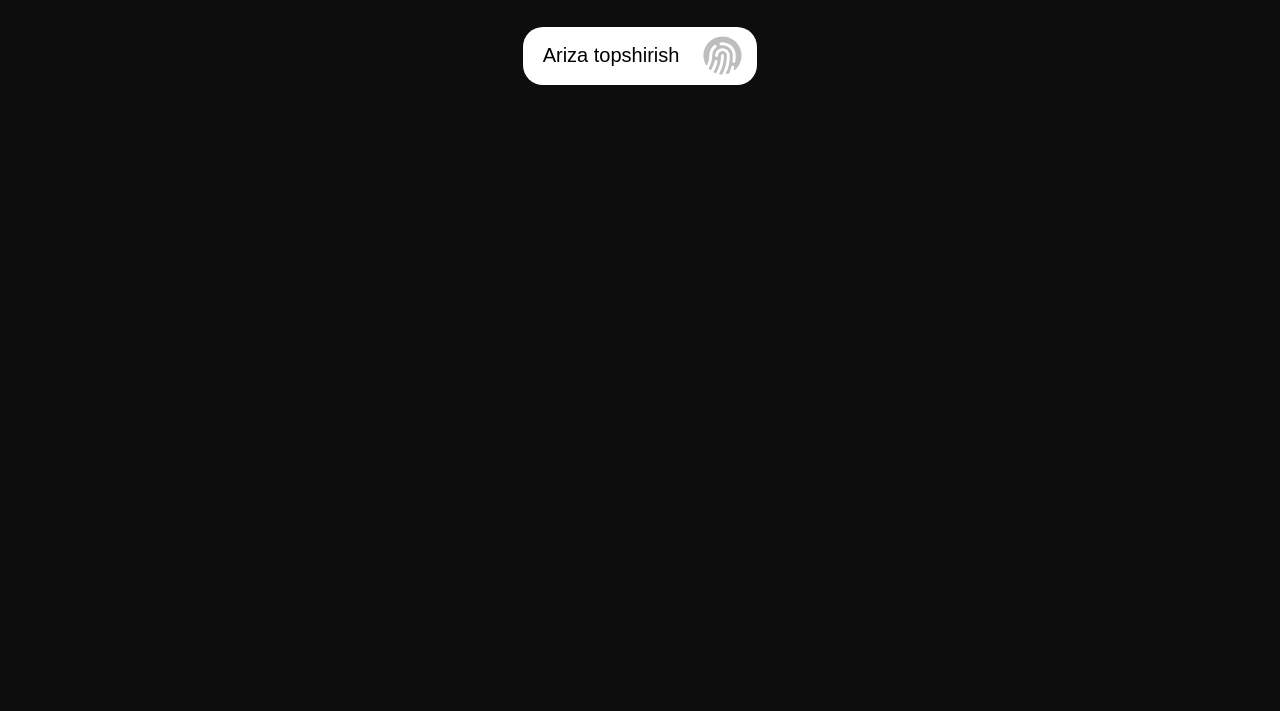
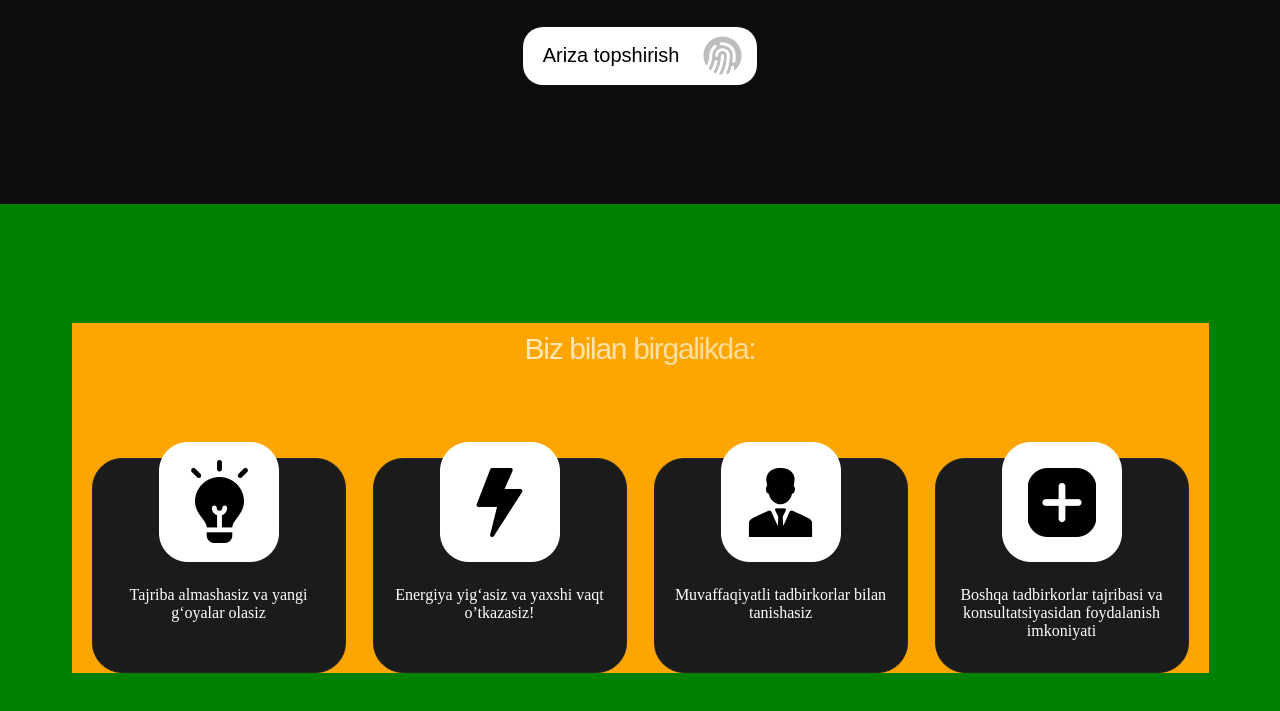
Before and after one commit to MavlonjonMirzaxalilov/asoschilar.uz, a plain HTML site: page index.html in a window 1280 px wide. Shown: the part 663-1374 px from the top of the page. Before the commit the page ends 867 px from the top, so only its background shows below. Drawn offline with Linux system fonts and the light colour scheme.

Commit message:
biz bilan bo'limi qo'shildi.

```diff
--- a/css/main.css
+++ b/css/main.css
@@ -165,10 +165,63 @@ body {
 		line-height: 1.2;
 		margin-bottom: 20px;
 	}
-	.hero-link{
+	.hero-link {
 		font-size: 16px;
 	}
 	.hero-link img {
 		width: 30px;
 	}
 }
+
+/* hero-end */
+.together {
+	padding-top: 119px;
+	padding-bottom: 117px;
+	background-color: green;
+}
+.together-container {
+	background-color: orange;
+	max-width: 1137px;
+	margin: 0 auto;
+	padding-left: 20px;
+	padding-right: 20px;
+}
+.together-title {
+	font-family: Poppins, sans-serif;
+	font-size: 30px;
+	font-weight: 400;
+	line-height: 52.8px;
+	letter-spacing: -1.3200000524520874px;
+	text-align: center;
+	background: linear-gradient(
+		79.97deg,
+		#fffff7 0%,
+		rgba(255, 255, 247, 0.34) 100%
+	);
+	color: transparent;
+	background-clip: text;
+	margin-bottom: 82px;
+}
+.together-row {
+	display: grid;
+	grid-template-columns: 1fr 1fr 1fr 1fr;
+	gap: 27px;
+}
+.together-col {
+	background-color: #1b1b1b;
+	border: 1px solid #262626;
+	display: flex;
+	flex-direction: column;
+	gap: 7px;
+	align-items: center;
+	padding: 0 17px 32px 17px;
+	text-align: center;
+	border-radius: 30px;
+}
+.together-col-img {
+	width: 120px;
+	height: 120px;
+	transform: translateY(-17px);
+}
+.together-col-text {
+}
--- a/index.html
+++ b/index.html
@@ -38,13 +38,67 @@
 			</div>
 		</header>
 		<!-- Header end -->
+
+		<!-- Hero section start -->
 		<section class="hero">
 			<div class="hero-container">
 				<h1 class="hero-title">Asoschilar Club</h1>
 				<p class="hero-text">
 					Katta maqsadli tadbirkorlar uchun yopiq biznes klub
 				</p>
-				<a href="" class="hero-link">Ariza topshirish <img src="img/touch.svg" alt=""></a>
+				<a href="" class="hero-link"
+					>Ariza topshirish <img src="img/touch.svg" alt=""
+				/></a>
+			</div>
+		</section>
+		<!-- Hero section end -->
+
+		<section class="together">
+			<div class="together-container">
+				<h2 class="together-title">Biz bilan birgalikda:</h2>
+				<div class="together-row">
+					<div class="together-col">
+						<img
+							src="img/1.png"
+							alt="together-col-icon"
+							class="together-col-img"
+						/>
+						<p class="together-col-text">
+							Tajriba almashasiz va yangi g‘oyalar olasiz
+						</p>
+					</div>
+					<div class="together-col">
+						<img
+							src="img/2.png"
+							alt="together-col-icon"
+							class="together-col-img"
+						/>
+						<p class="together-col-text">
+							Energiya yig‘asiz va yaxshi vaqt o’tkazasiz!
+						</p>
+					</div>
+					<div class="together-col">
+						<img
+							src="img/3.png"
+							alt="together-col-icon"
+							class="together-col-img"
+						/>
+						<p class="together-col-text">
+							Muvaffaqiyatli tadbirkorlar bilan tanishasiz
+						</p>
+					</div>
+					<div class="together-col">
+						<img
+							src="img/4.png"
+							alt="together-col-icon"
+							class="together-col-img"
+						/>
+						<p class="together-col-text">
+							Boshqa tadbirkorlar tajribasi va konsultatsiyasidan foydalanish
+							imkoniyati
+						</p>
+					</div>
+				</div>
 			</div>
 		</section>
 	</body>
```
Also changed, not shown: img/1.png (added), img/2.png (added), img/3.png (added), img/4.png (added).
